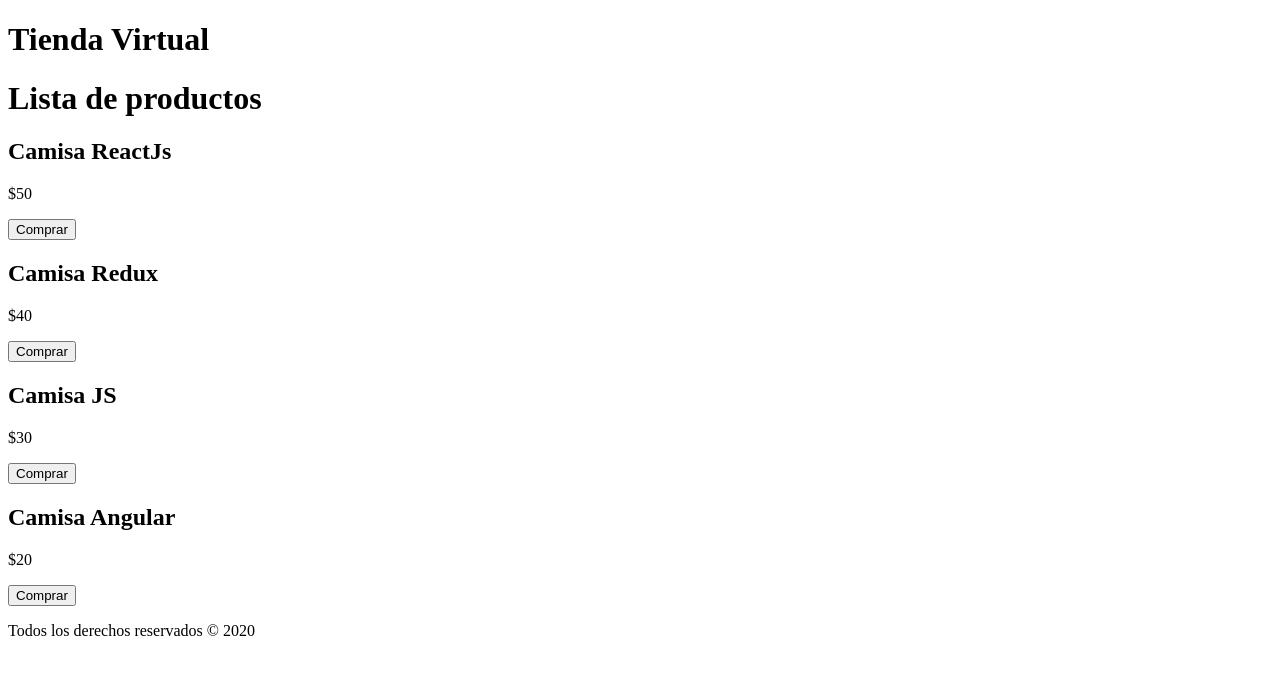
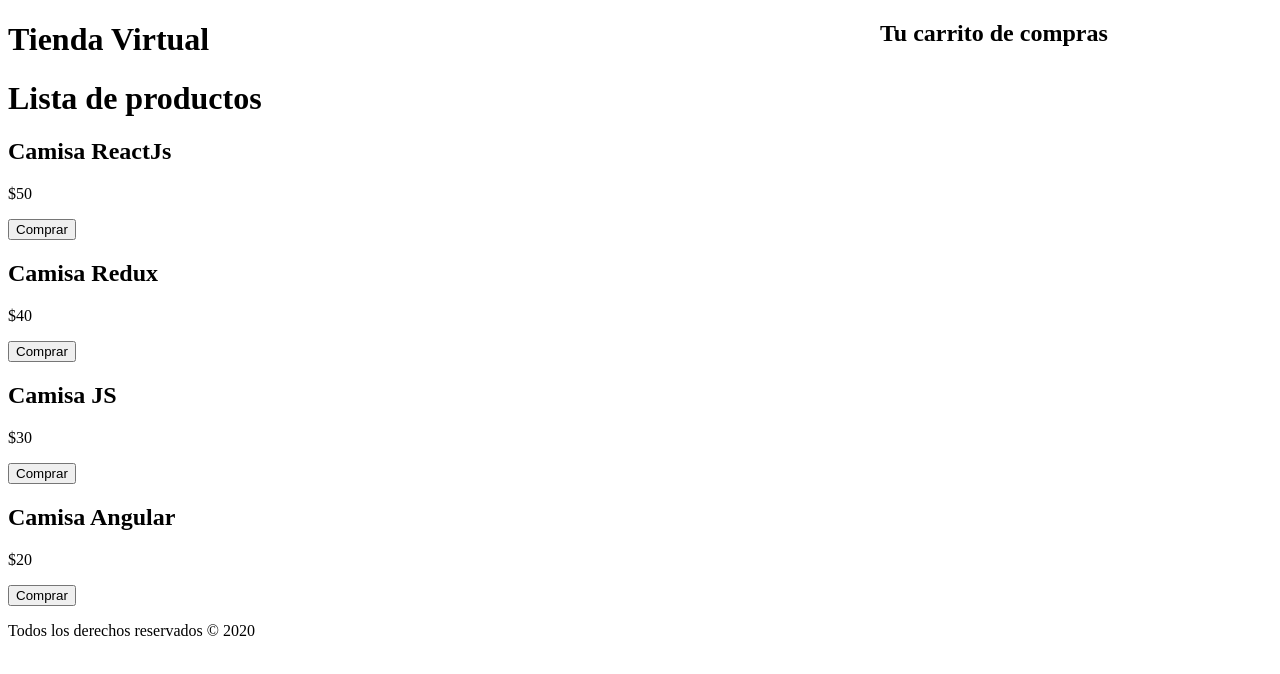
Before and after one commit to jimmy404/REACT-Test, a React (Create React App) app: page / in a window 1280 px wide. Shown: the top 674 px of the page. Built offline with nearby package versions, Linux system fonts and the light colour scheme.

Commit message:
Adding Carrito in App.js

```diff
--- a/src/App.js
+++ b/src/App.js
@@ -2,6 +2,7 @@ import React, { Fragment, useState } from 'react';
 import Header from './components/Header';
 import Footer from './components/Footer';
 import Producto from './components/Producto';
+import Carrito from './components/Carrito';
 
 
 function App() {
@@ -38,6 +39,8 @@ function App() {
           />
         ))}
 
+          <Carrito />
+
         <Footer
         fecha={fecha}
         />
```
